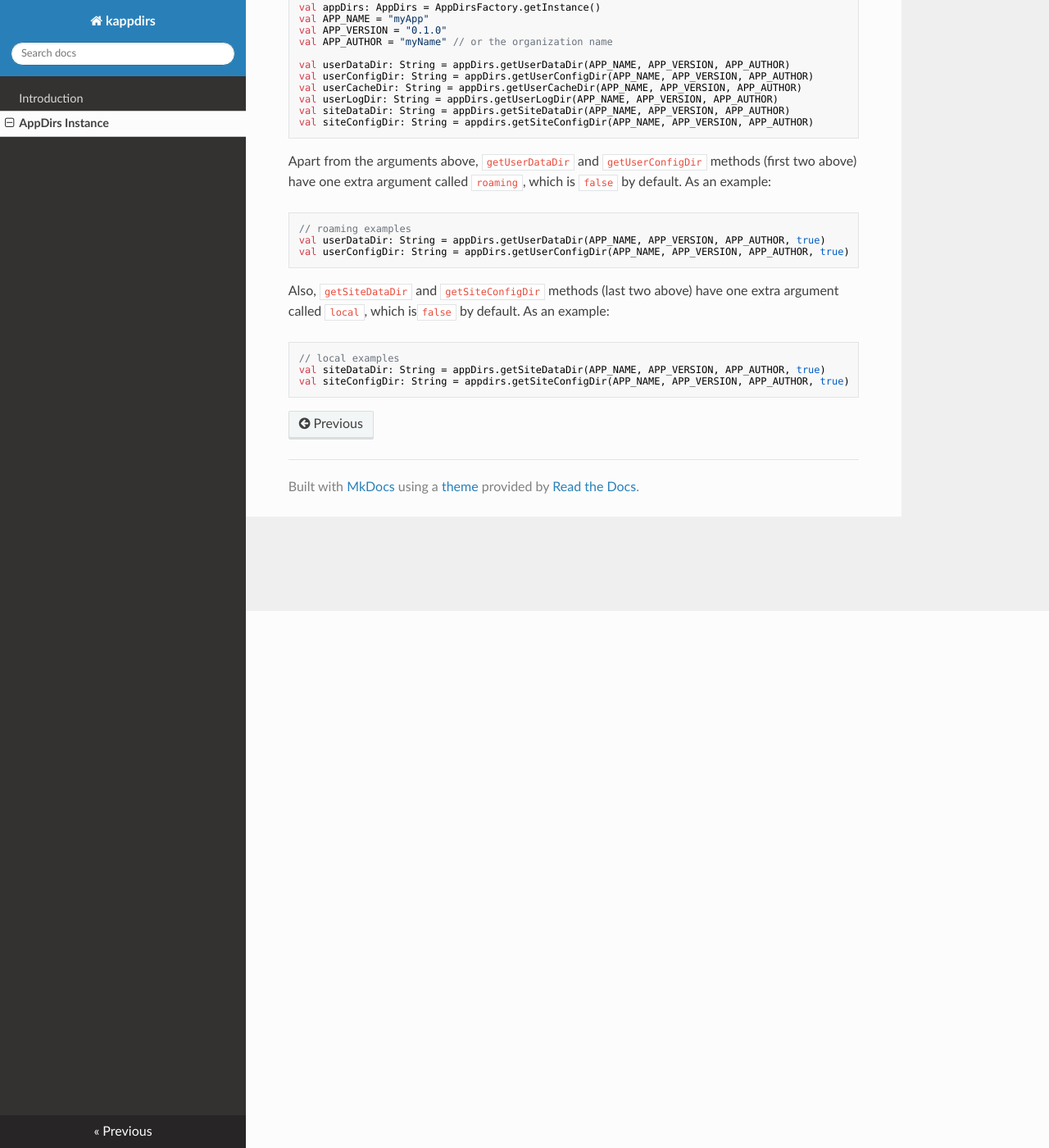
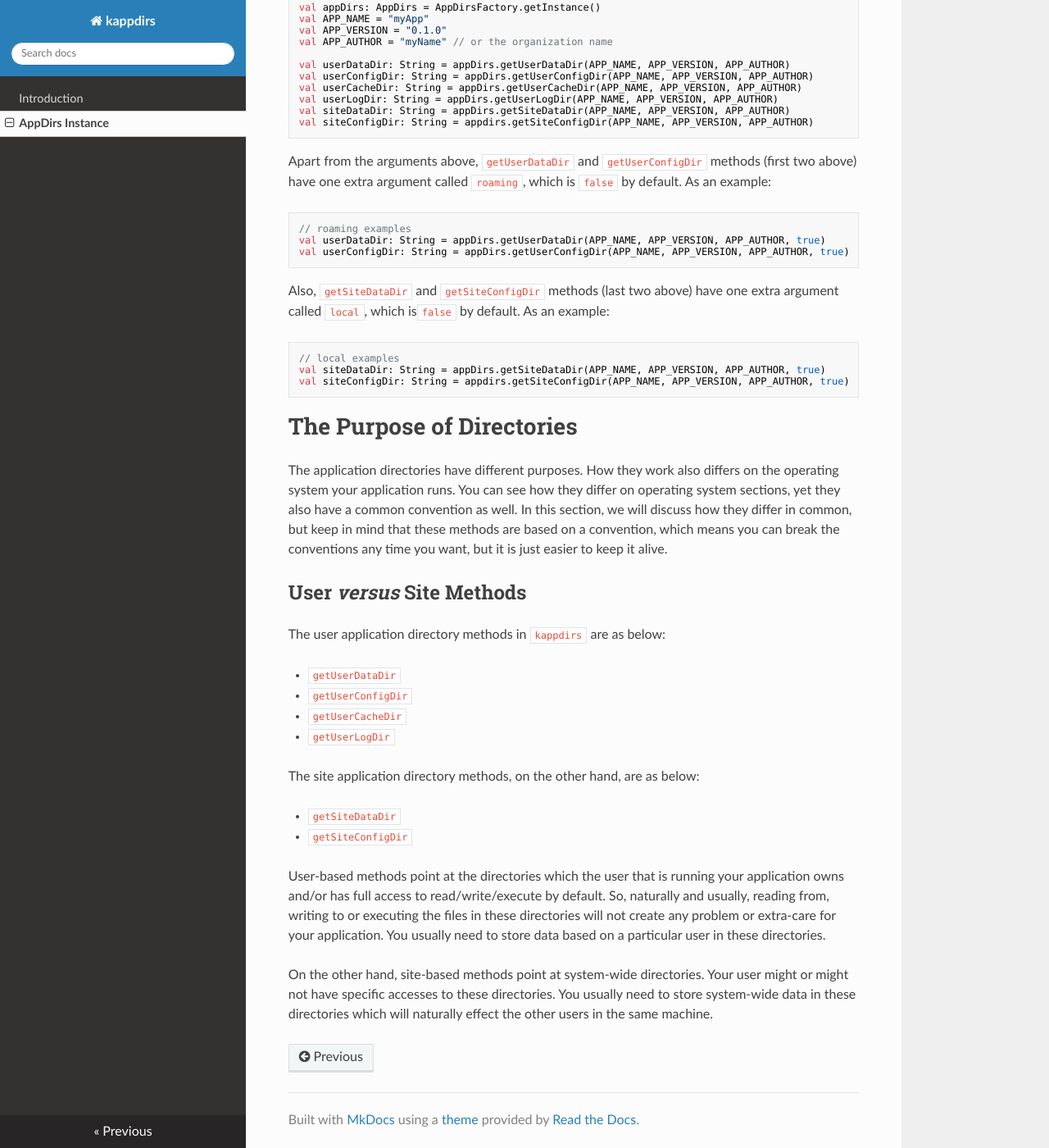
Before and after one commit to erayerdin/kappdirs, an MkDocs documentation site: the page built from docs/appdirs.md, in a window 1280 px wide and 1400 px high, scrolled down 655 px. Shown: the whole window at 82% size. Built offline with MkDocs 1.6.1, drawn with Linux system fonts in a browser that asks for light colours; nearby versions of some CDN libraries.

Commit message:
added user vs site methods to appdirs docs

````diff
--- a/docs/appdirs.md
+++ b/docs/appdirs.md
@@ -51,3 +51,39 @@ one extra argument called `local`, which is`false` by default. As an example:
 val siteDataDir: String = appDirs.getSiteDataDir(APP_NAME, APP_VERSION, APP_AUTHOR, true)
 val siteConfigDir: String = appdirs.getSiteConfigDir(APP_NAME, APP_VERSION, APP_AUTHOR, true)
 ```
+
+# The Purpose of Directories
+
+The application directories have different purposes. How they work also
+differs on the operating system your application runs. You can see how they
+differ on operating system sections, yet they also have a common convention
+as well. In this section, we will discuss how they differ in common, but
+keep in mind that these methods are based on a convention, which means you
+can break the conventions any time you want, but it is just easier to keep
+it alive.
+
+## User *versus* Site Methods
+
+The user application directory methods in `kappdirs` are as below:
+
+ - `getUserDataDir`
+ - `getUserConfigDir`
+ - `getUserCacheDir`
+ - `getUserLogDir`
+
+The site application directory methods, on the other hand, are as below:
+
+ - `getSiteDataDir`
+ - `getSiteConfigDir`
+
+User-based methods point at the directories which the user that is running
+your application owns and/or has full access to read/write/execute by
+default. So, naturally and usually, reading from, writing to or executing
+the files in these directories will not create any problem or extra-care
+for your application. You usually need to store data based on a particular
+user in these directories.
+
+On the other hand, site-based methods point at system-wide directories.
+Your user might or might not have specific accesses to these directories.
+You usually need to store system-wide data in these directories which will
+naturally effect the other users in the same machine.
````
